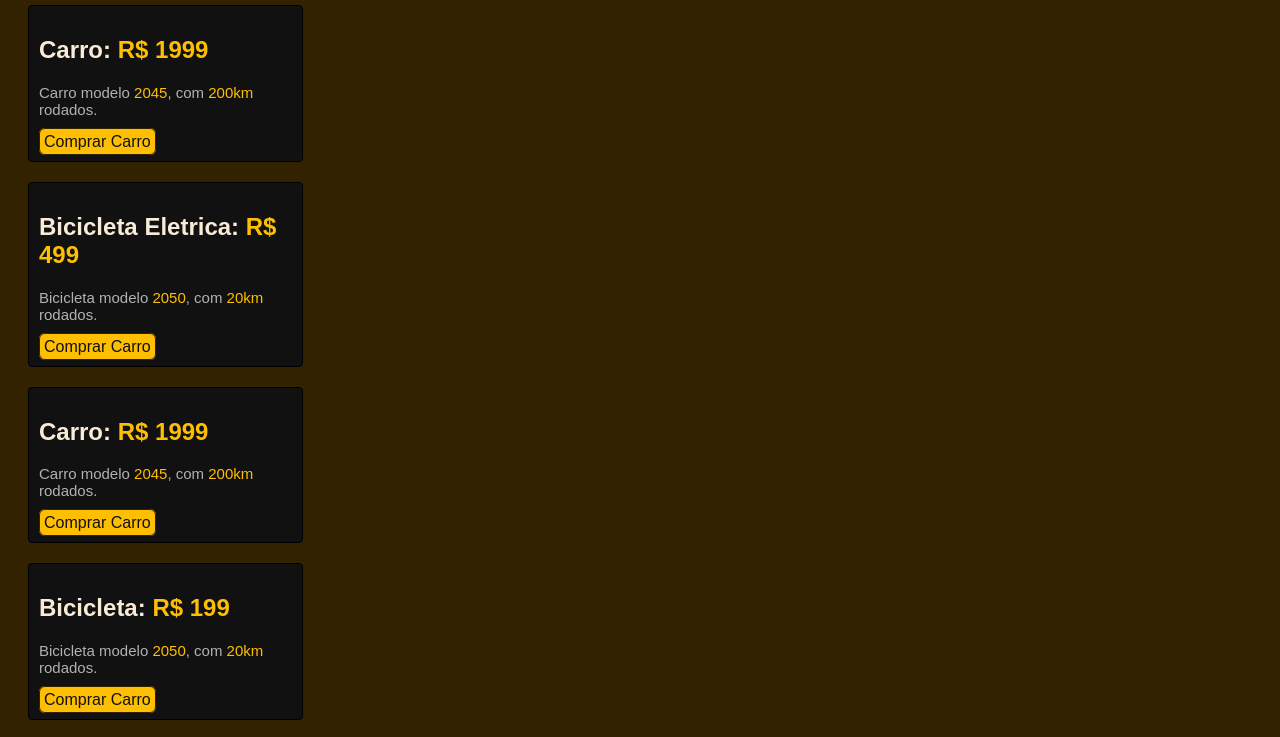
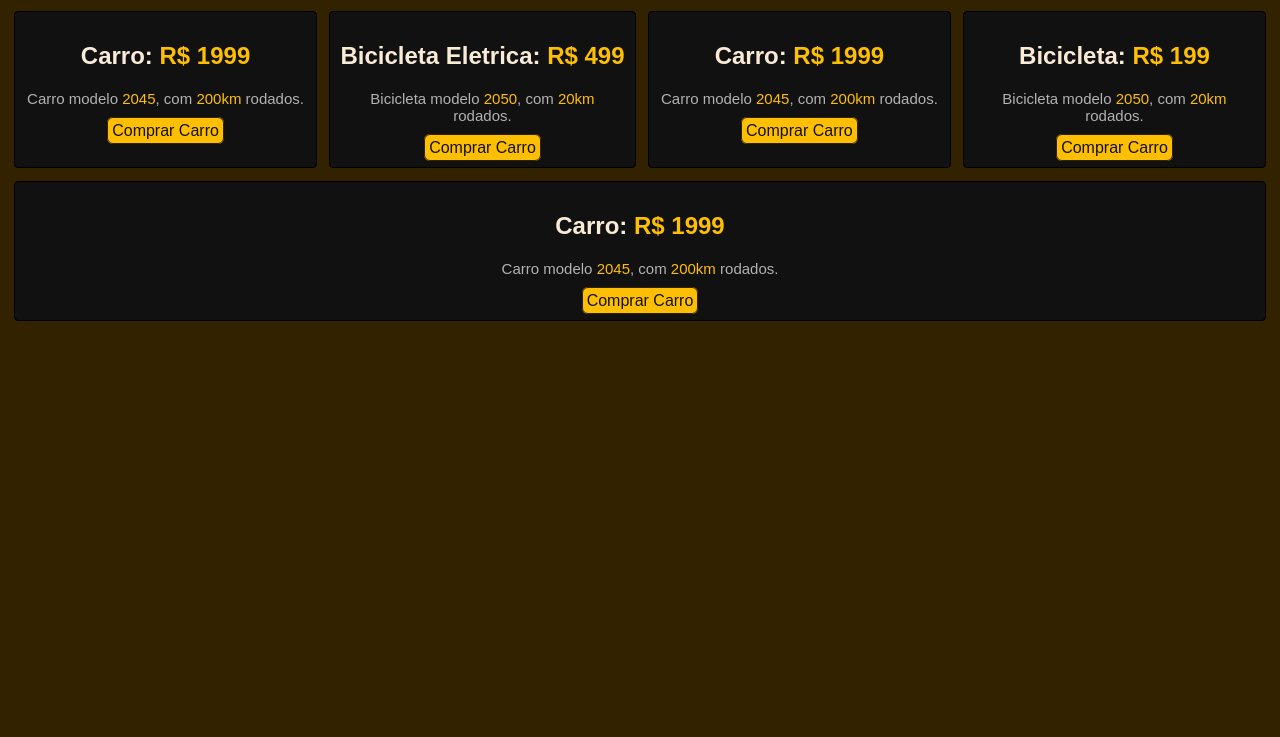
Before and after one commit to sarahquartz/FrontEnd, a plain HTML site: page Carros e Bicicletas/index.html in a window 1280 px wide. Shown: the part 72-809 px from the top of the page. Drawn offline with Linux system fonts and the light colour scheme.

Commit message:
style.css

```diff
--- a/Carros e Bicicletas/style.css
+++ b/Carros e Bicicletas/style.css
@@ -1,17 +1,20 @@
 .quadro{
     border: 1px solid black;
     background-color: #111;
-    font-family: Arial, Helvetica, sans-serif;
-    text-align:left;
+    text-align:center;
     border-radius: 4px;
-    width: 20%;
     padding: 10px;
-    margin: 20px;
+    margin: 0.5%;
+    flex: 1 0 21%;
 }
 
 .caixa{
     /*border: 1px solid rgb(201, 115, 115);*/
     background-color: #332200;
+    display: flex;
+    flex-direction: row;
+    flex-wrap: wrap;
+    justify-content: flex-start;
 }
 
 span{
@@ -26,6 +29,7 @@ p{
 
 h2{
     color: antiquewhite;
+    text-wrap: nowrap;
     /*border: 1px solid white;*/
 }
 h1{
@@ -45,6 +49,7 @@ a{
 
 body{
     background-color: #332200;
+    font-family: Arial, Helvetica, sans-serif;
 }
 a:hover{
     background-color: white;
```
